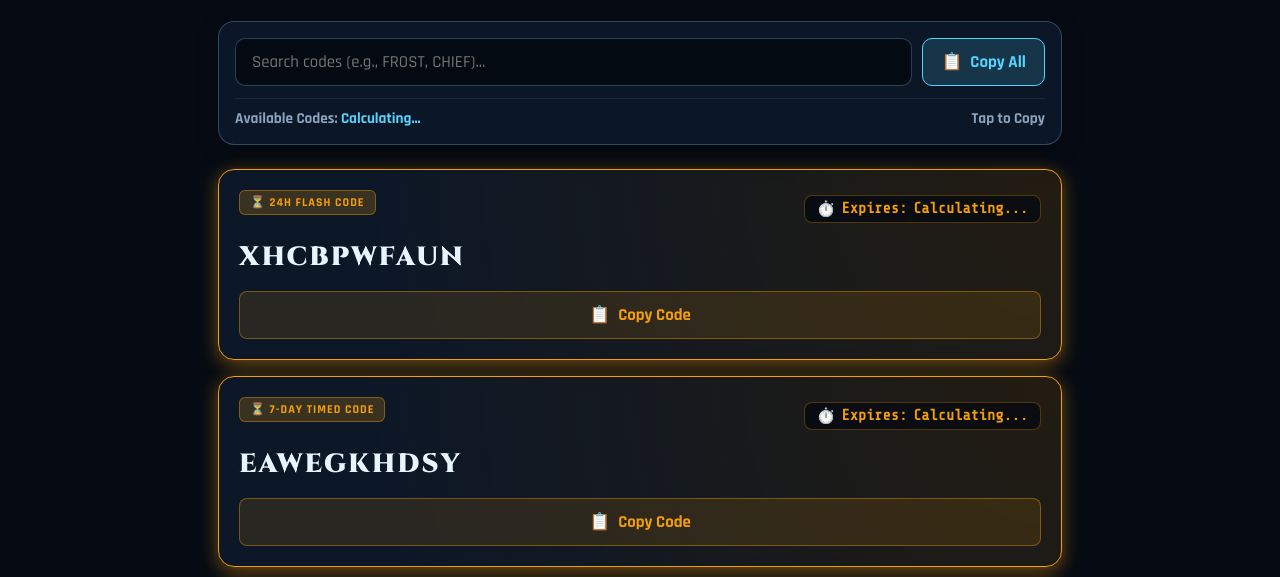
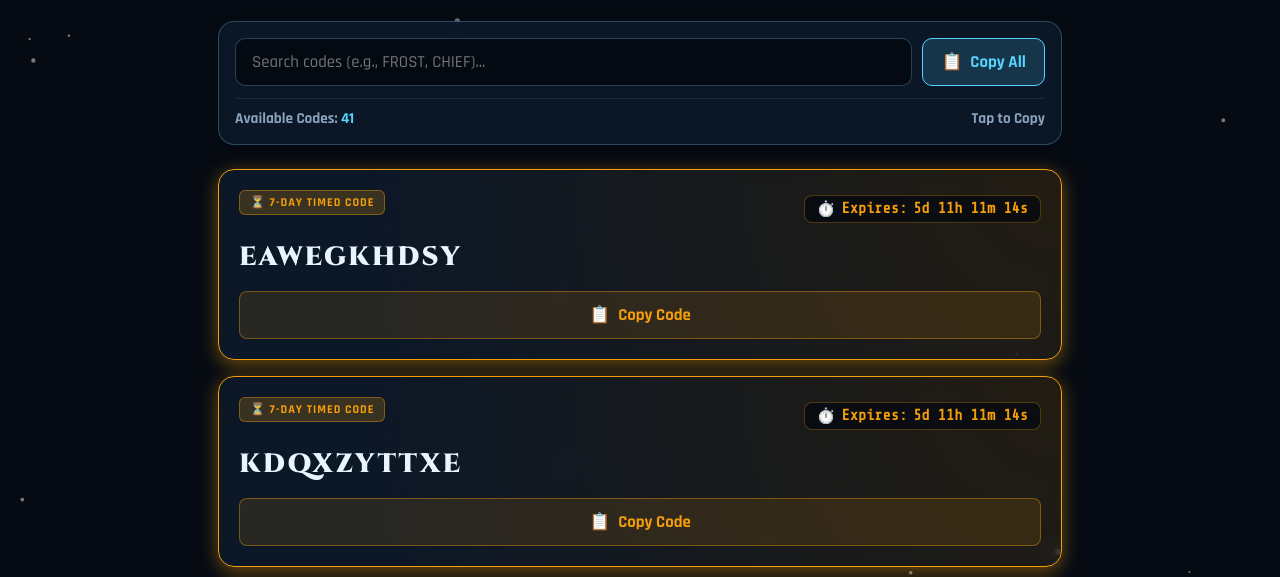
Before and after one commit to EU1-GUIDE/BETA-GUIDE, a plain HTML site: page codes.html in a window 1280 px wide. Shown: the part 225-802 px from the top of the page. Drawn offline with nearby package versions, Linux system fonts and the light colour scheme.

Commit message:
Update codes.html
HALLOWEEN2026 added and counters fixed

```diff
--- a/codes.html
+++ b/codes.html
@@ -619,7 +619,7 @@
         </button>
       </div>
       <div class="filter-meta-bar">
-        <span>Available Codes: <span id="codeCount" class="count-badge">Calculating...</span></span>
+        <span>Available Codes: <span id="codeCount" class="count-badge">42</span></span>
         <span>Tap to Copy</span>
       </div>
     </div>
@@ -974,4 +974,157 @@
       document.body.removeChild(textArea);
     }
 
-    function copyCode
+    function copyCode(code) {
+      copyTextToClipboard(code, `Copied: ${code}`);
+    }
+
+    function copyAllVisibleCodes() {
+      const visibleCards = Array.from(document.querySelectorAll('.code-card'))
+        .filter(card => card.style.display !== 'none');
+
+      if (visibleCards.length === 0) return;
+
+      const allCodes = visibleCards.map(c => c.querySelector('.code-title').innerText.trim()).join('\n');
+      copyTextToClipboard(allCodes, `Copied all ${visibleCards.length} codes!`);
+    }
+
+    // Live Expiration Timer Engine (Handles multiple cards with precision)
+    function initCountdownTimer() {
+      const tempCards = document.querySelectorAll('.code-card[data-expires]');
+      if (!tempCards.length) return;
+
+      function tick() {
+        const now = new Date().getTime();
+
+        tempCards.forEach(card => {
+          const expiresStr = card.getAttribute('data-expires');
+          if (!expiresStr) return;
+
+          const expiresTimestamp = new Date(expiresStr).getTime();
+          const diff = expiresTimestamp - now;
+          const display = card.querySelector('.timer-display');
+
+          if (diff <= 0) {
+            card.style.transition = 'opacity 0.5s ease, transform 0.5s ease';
+            card.style.opacity = '0';
+            card.style.transform = 'scale(0.95)';
+            setTimeout(() => {
+              card.remove();
+              filterCodes();
+            }, 500);
+            return;
+          }
+
+          const days = Math.floor(diff / (1000 * 60 * 60 * 24));
+          const hours = Math.floor((diff % (1000 * 60 * 60 * 24)) / (1000 * 60 * 60));
+          const minutes = Math.floor((diff % (1000 * 60 * 60)) / (1000 * 60));
+          const seconds = Math.floor((diff % (1000 * 60)) / 1000);
+
+          const pad = (n) => String(n).padStart(2, '0');
+          if (display) {
+            if (days > 0) {
+              display.innerText = `${days}d ${pad(hours)}h ${pad(minutes)}m ${pad(seconds)}s`;
+            } else {
+              display.innerText = `${pad(hours)}h ${pad(minutes)}m ${pad(seconds)}s`;
+            }
+          }
+        });
+      }
+
+      tick();
+      setInterval(tick, 1000);
+    }
+
+    // 5-Theme Persistent Dropdown Engine
+    const ALL_THEMES = ['frost', 'polar', 'halloween', 'harvest', 'holiday'];
+
+    function applyTheme(theme) {
+      ALL_THEMES.forEach(t => {
+        document.body.classList.remove(t);
+        document.documentElement.classList.remove(t);
+      });
+
+      if (theme && theme !== 'frost') {
+        document.body.classList.add(theme);
+        document.documentElement.classList.add(theme);
+      }
+
+      localStorage.setItem('wos_theme', theme);
+
+      const sel = document.getElementById('themeSelect');
+      if (sel) sel.value = theme;
+    }
+
+    function changeTheme(theme) {
+      applyTheme(theme);
+    }
+
+    function initThemeDropdown() {
+      const current = localStorage.getItem('wos_theme') || 'frost';
+      applyTheme(current);
+    }
+
+    // Snow particle tint dynamically matching each active theme
+    function getParticleColor() {
+      const current = localStorage.getItem('wos_theme') || 'frost';
+      switch (current) {
+        case 'polar': return 'rgba(2, 132, 199, 0.28)';
+        case 'halloween': return 'rgba(255, 140, 0, 0.4)';
+        case 'harvest': return 'rgba(245, 158, 11, 0.45)';
+        case 'holiday': return 'rgba(255, 255, 255, 0.65)';
+        default: return 'rgba(255, 255, 255, 0.45)';
+      }
+    }
+
+    // High performance snow canvas
+    const canvas = document.getElementById('snowCanvas');
+    if (canvas) {
+      const ctx = canvas.getContext('2d');
+      let flakes = [];
+
+      function resizeCanvas() {
+        canvas.width = window.innerWidth;
+        canvas.height = window.innerHeight;
+      }
+      window.addEventListener('resize', resizeCanvas);
+      resizeCanvas();
+
+      for (let i = 0; i < 25; i++) {
+        flakes.push({
+          x: Math.random() * canvas.width,
+          y: Math.random() * canvas.height,
+          r: Math.random() * 2 + 1,
+          d: Math.random() + 0.4
+        });
+      }
+
+      function drawSnow() {
+        ctx.clearRect(0, 0, canvas.width, canvas.height);
+        ctx.fillStyle = getParticleColor();
+        ctx.beginPath();
+        for (let i = 0; i < flakes.length; i++) {
+          const f = flakes[i];
+          ctx.moveTo(f.x, f.y);
+          ctx.arc(f.x, f.y, f.r, 0, Math.PI * 2, true);
+        }
+        ctx.fill();
+
+        for (let i = 0; i < flakes.length; i++) {
+          const f = flakes[i];
+          f.y += f.d;
+          f.x += Math.sin(f.y / 25) * 0.4;
+          if (f.y > canvas.height) {
+            flakes[i] = { x: Math.random() * canvas.width, y: 0, r: f.r, d: f.d };
+          }
+        }
+        requestAnimationFrame(drawSnow);
+      }
+      drawSnow();
+    }
+
+    initThemeDropdown();
+    initCountdownTimer();
+    filterCodes(); // Auto-count on load
+  </script>
+</body>
+</html>
```
